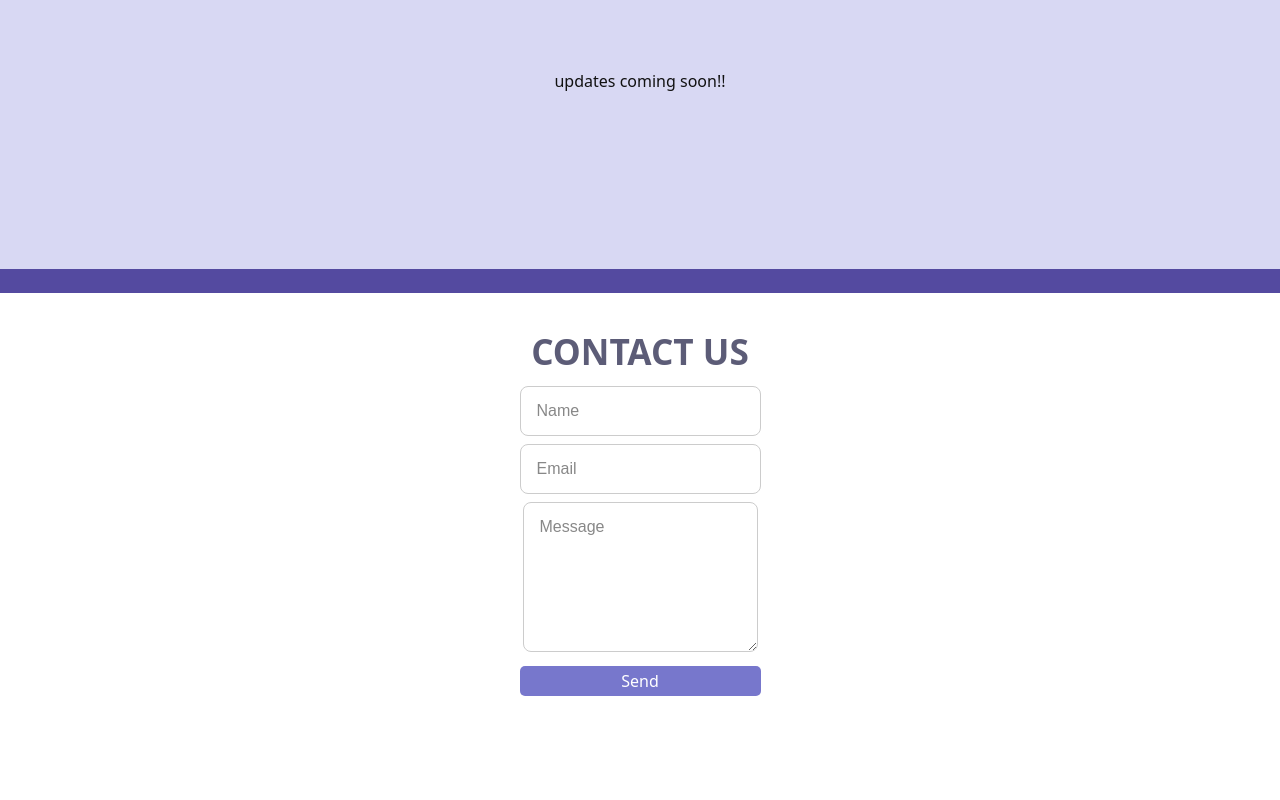
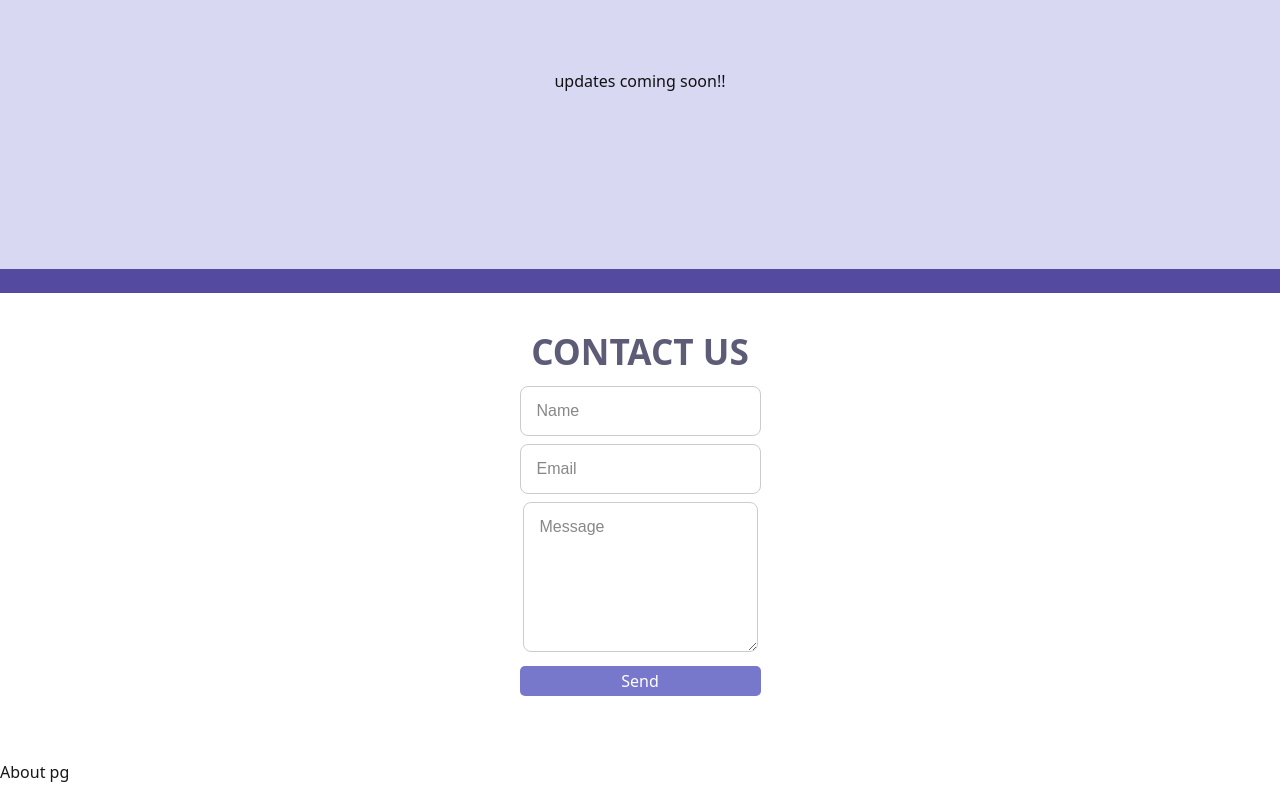
Before and after one commit to mackoshkamacka/FaceForwardWebsite, a Next.js app in the folder faceforward-platform/: page / in a window 1280 px wide. Shown: the part 1047-1847 px from the top of the page. Before the commit the page ends 1823 px from the top, so only its background shows below. Built offline with nearby package versions, Linux system fonts and the light colour scheme.

Commit message:
fixed routing issues, added about page route

```diff
--- /dev/null
+++ b/faceforward-platform/app/about/page.tsx
@@ -0,0 +1,8 @@
+export default function AboutPage() {
+    return (
+      <div className="p-4">
+        <h1>About Page</h1>
+        <p>This is the /about route.</p>
+      </div>
+    );
+  }
--- a/faceforward-platform/app/components/noLogin/About.js
+++ b/faceforward-platform/app/components/noLogin/About.js
@@ -1,7 +1,7 @@
-export default function About() {
+export default function AboutSection() {
     return (
         <div>
-            <h1>About</h1>
+            <h1>About pg</h1>
         </div>
     );
 }
--- a/faceforward-platform/app/page.tsx
+++ b/faceforward-platform/app/page.tsx
@@ -1,5 +1,6 @@
 import Link from "next/link";
 import HomeComponent from "./components/noLogin/Home";
+import AboutSection from "./components/noLogin/About";
 
 export default function Home() {
     return (
@@ -14,6 +15,7 @@ export default function Home() {
             {/* Main content */}
             <div className="mt-6">
                 <HomeComponent />
+                <AboutSection />
             </div>
         </main>
     );
```
